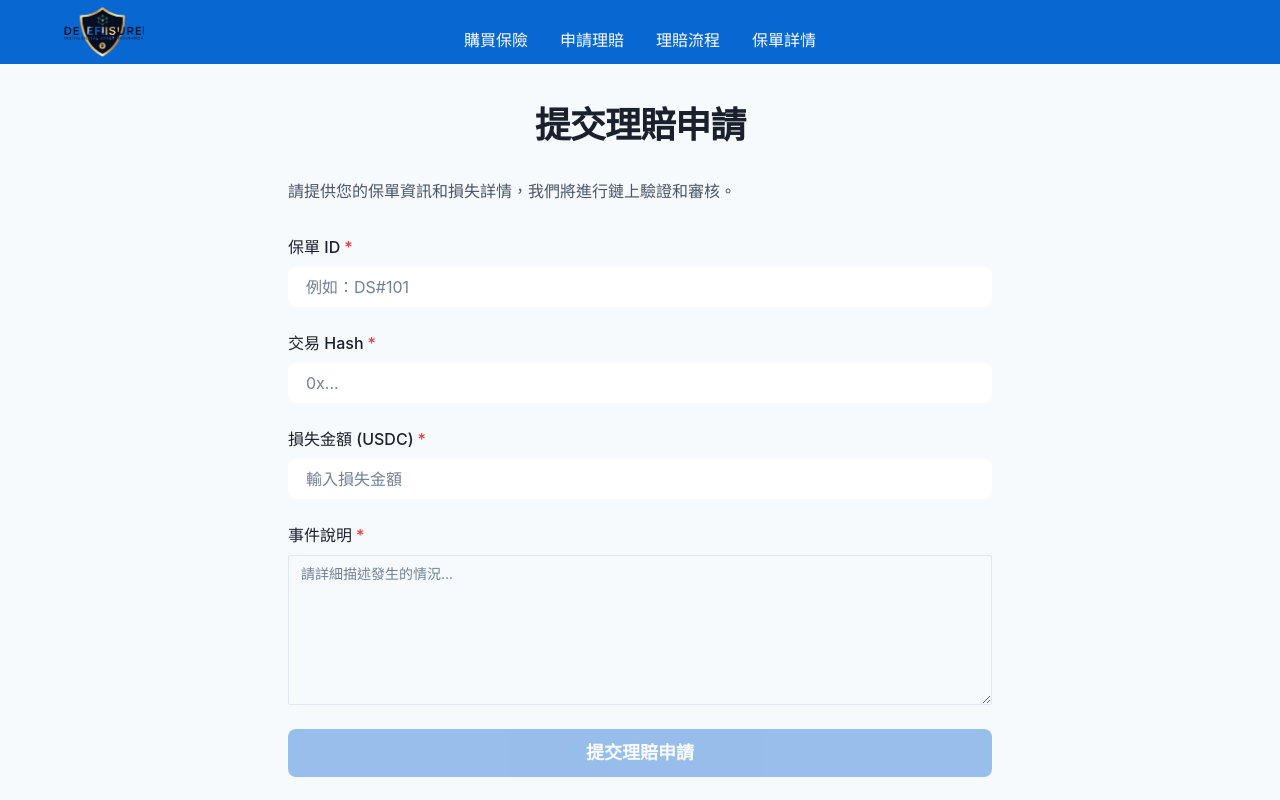
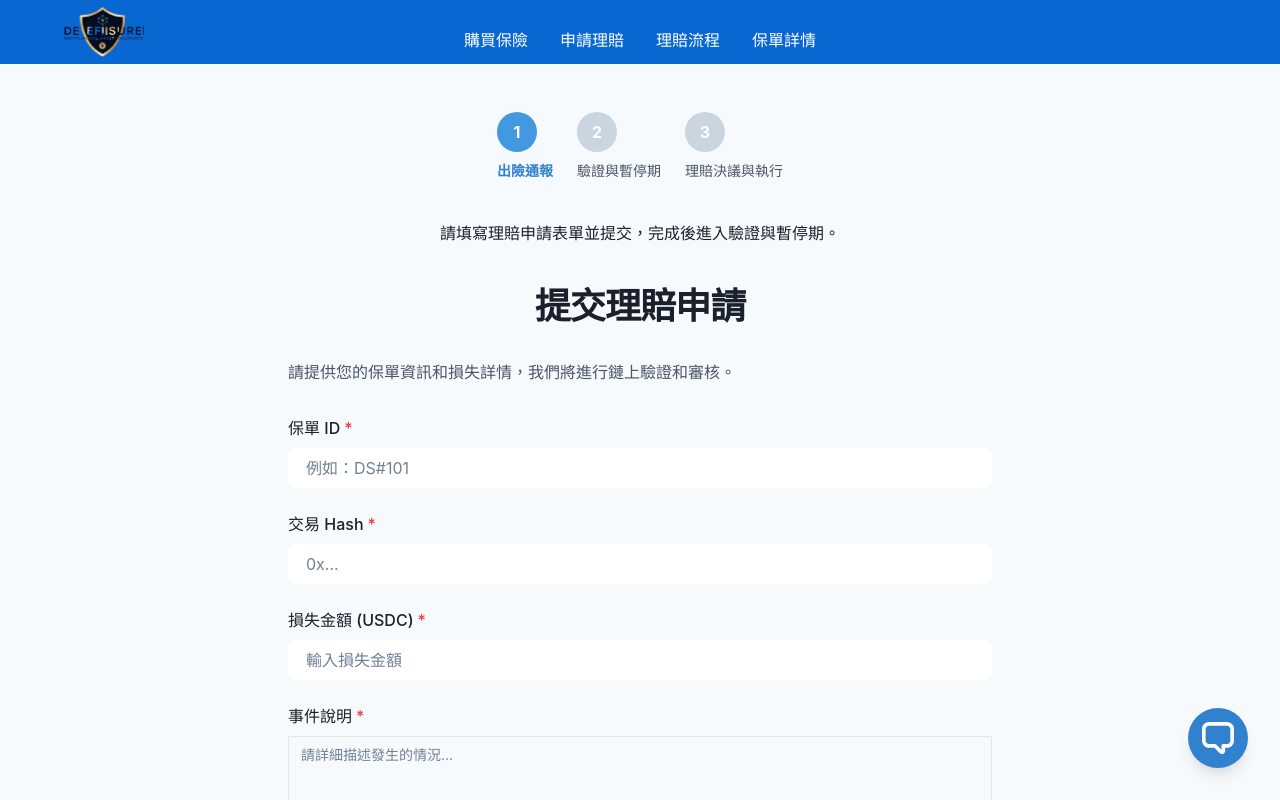
Before and after one commit to Apoohow/g, a React (Create React App) app: page /claim in a window 1280 px wide. Shown: the top 800 px of the page. Built offline with nearby package versions, Linux system fonts and the light colour scheme; what @react-pdf/renderer would draw is missing.

Commit message:
feat: AI 聊天機器人 system prompt 完整化，繁體中文專案背景，max_tokens 提升至 1024

```diff
--- a/package.json
+++ b/package.json
@@ -10,6 +10,7 @@
     "@react-pdf/renderer": "^4.3.0",
     "@web3-react/core": "^8.2.0",
     "@web3-react/injected-connector": "^6.0.7",
+    "axios": "^1.9.0",
     "ethers": "^6.7.0",
     "framer-motion": "^10.18.0",
     "react": "^18.2.0",
--- a/src/App.tsx
+++ b/src/App.tsx
@@ -1,11 +1,14 @@
-import React from 'react';
+import React, { useState } from 'react';
 import { ChakraProvider, Box, IconButton, Drawer, DrawerOverlay, DrawerContent, DrawerBody, useDisclosure } from '@chakra-ui/react';
-import { HamburgerIcon } from '@chakra-ui/icons';
+import { HamburgerIcon, ChatIcon } from '@chakra-ui/icons';
 import { BrowserRouter as Router, Routes, Route, Link } from 'react-router-dom';
 import BuyInsurance from './pages/BuyInsurance';
 import ClaimRequest from './pages/ClaimRequest';
 import PolicyDetails from './pages/PolicyDetails';
 import theme from './styles/theme';
+import AIChatbot from './components/AIChatbot';
+import { FaRegComments } from 'react-icons/fa';
+import { Modal, ModalOverlay, ModalContent, ModalBody } from '@chakra-ui/react';
 
 const ProcessPage: React.FC = () => (
   <Box maxW="container.md" mx="auto" py={10}>
@@ -56,6 +59,7 @@ const NAV_LINKS = [
 
 const App: React.FC = () => {
   const { isOpen, onOpen, onClose } = useDisclosure();
+  const [chatOpen, setChatOpen] = useState(false);
 
   return (
     <ChakraProvider theme={theme}>
@@ -107,6 +111,33 @@ const App: React.FC = () => {
             <Route path="/policy" element={<PolicyDetails />} />
           </Routes>
         </Box>
+        {/* 浮動聊天按鈕 */}
+        <Box position="fixed" bottom={8} right={8} zIndex={9999}>
+          <Box
+            as="button"
+            onClick={() => setChatOpen(true)}
+            bg="blue.500"
+            borderRadius="full"
+            boxShadow="lg"
+            w="60px"
+            h="60px"
+            display="flex"
+            alignItems="center"
+            justifyContent="center"
+            _hover={{ bg: 'blue.600' }}
+          >
+            <span><ChatIcon boxSize={8} color="white" /></span>
+          </Box>
+        </Box>
+        {/* 聊天視窗 Modal */}
+        <Modal isOpen={chatOpen} onClose={() => setChatOpen(false)} size="md" motionPreset="slideInBottom" isCentered>
+          <ModalOverlay />
+          <ModalContent p={0} borderRadius="xl" overflow="hidden">
+            <ModalBody p={0} bg="gray.50">
+              <AIChatbot />
+            </ModalBody>
+          </ModalContent>
+        </Modal>
       </Router>
     </ChakraProvider>
   );
--- /dev/null
+++ b/src/components/AIChatbot.tsx
@@ -0,0 +1,69 @@
+import React, { useState } from 'react';
+import { Box, Input, Button, VStack, Text, Spinner, HStack } from '@chakra-ui/react';
+import axios from 'axios';
+
+const TOGETHER_API_KEY = '3a1de39e3c6be2425f3e251c3271bca622b8f0156c3a9fa25f78149d05a1c5dd';
+
+const AIChatbot = () => {
+  const [messages, setMessages] = useState<{role: string, content: string}[]>([
+    { role: 'assistant', content: '您好，我是 DeFiSure 智能客服，歡迎詢問任何關於本平台的功能、保險產品、理賠流程、購買方式、聲明事項等問題！' }
+  ]);
+  const [input, setInput] = useState('');
+  const [loading, setLoading] = useState(false);
+
+  const sendMessage = async () => {
+    if (!input.trim()) return;
+    setMessages([...messages, { role: 'user', content: input }]);
+    setLoading(true);
+    try {
+      const res = await axios.post(
+        'https://api.together.xyz/v1/chat/completions',
+        {
+          model: "meta-llama/Llama-3-8b-chat-hf",
+          messages: [
+            { role: "system", content: `你是一個擁有保險精算、區塊鏈安全、DeFi 協議分析與金融科技知識的 AI 模型。以下是我要你參考並完全記住的保險平台專案背景，日後請根據本架構協助我撰寫：合約條款、簡報內容、使用者操作流程、風控規劃、API 設計、成本模型或任何與本案相關文件。所有回覆必須以繁體中文、條列式、專業且清楚說明。\n\n📌 專案名稱：\nDeFiSure：針對 DeFi 協議風險的數位資產保險產品\n\n🎯 專案目的：\n設計一套中心化管理、鏈上資料驗證的數位資產保險平台，針對使用者在去中心化協議（如 Curve、Aave、Uniswap）中遭遇的智能合約漏洞、預言機操控、閃電貸攻擊等風險，提供有明確理賠機制的保險商品。\n\n🏛 平台治理模式：\n- 非 DAO，採中心化風控與理賠決策\n- 理賠由內部保險審核團隊負責\n- 投保與理賠紀錄上鏈透明公開\n\n🔐 保險產品設計\n- 保單範圍（一年期）：智能合約漏洞、預言機操控、協議升級錯誤、流動性池攻擊、協議資金池受駭\n- 不保事項：幣價下跌、市場波動、私鑰洩漏、詐騙、個人操作失誤、錯誤授權、非白名單協議、超額投保未申報\n\n💰 保費定價模型\n- 保費 = 承保金額 × 基礎費率（5.62%）× 附加因子（1.2707）× 協議風險係數（1.1/1.4/1.8）\n- 資料來源：歷史 DeFi 損失值約 64.1 億美元，TVL 約 1141.15 億美元，基礎費率 ≈ 5.62%\n- 附加因子（Loading）：營業利潤率 18.89%，盈餘利潤率 8.18%，合計 1.2707\n- 保費試算：高風險 $1,284.73、中風險 $999.24、低風險 $785.11（以 $10,000 保額為例）\n\n🔄 理賠流程設計（Claim）\n1. 出險通報：保戶或第三方通報，填寫事件資料，鏈上留存 hash、時間戳\n2. 驗證與等待期：冷卻期（7~14天）、Chainalysis/OpenZeppelin API 預驗證、資產流失行為判斷\n3. 理賠審核與執行：內部審核，符合條件則撥款，不符可申訴\n4. 理賠後調整：大量理賠啟動再保險或儲備金補充，高風險協議可暫停承保或重新定價\n\n🛡 風險管理三層次\n1. 承保風險控管：協議分級、白名單、僅承保主流幣\n2. 理賠風險控管：冷卻期、免賠額、最低門檻、損失驗證（hash、地址、資產變化）\n3. 資金風險控管：賠付上限、動態準備金、極端損失啟動再保\n\n🧠 道德風險與逆選擇防範\n- 串通駭客/虛報損失：多層審核＋鏈上對照＋白名單\n- 高風險用戶大量投保：浮動費率＋風險等級定價\n- 重複理賠申請：保單延遲生效＋身份綁定\n- 風險集中：保單上限＋再保＋備用儲備金\n\n🔭 未來挑戰與展望\n- 技術：協議多變、資料驗證不統一、多鏈/跨鏈/NFT\n- 合規：DeFi 保險法規灰色地帶，需與監管協作\n- 平台展望：鏈上保險 API 標準化、市場風險轉移、擴大產品線（NFT、橋接、交易所托管）\n\n請你理解並記住以上架構作為背景資料，日後我會根據這份專案與你討論條款撰寫、流程簡化、費率優化、用戶界面文案、技術設計、風險建模、白皮書與簡報內容。所有回覆請以本專案邏輯、條款、流程為主，並以繁體中文條列式、專業、清楚說明。` },
+            ...messages.map(m => ({ role: m.role, content: m.content })),
+            { role: "user", content: input }
+          ],
+          max_tokens: 1024,
+          temperature: 0.7
+        },
+        {
+          headers: {
+            'Authorization': `Bearer ${TOGETHER_API_KEY}`,
+            'Content-Type': 'application/json'
+          }
+        }
+      );
+      setMessages(msgs => [...msgs, { role: 'assistant', content: res.data.choices[0].message.content }]);
+    } catch {
+      setMessages(msgs => [...msgs, { role: 'assistant', content: 'AI 回覆失敗，請稍後再試。' }]);
+    }
+    setInput('');
+    setLoading(false);
+  };
+
+  return (
+    <Box borderWidth={1} borderRadius="lg" p={4} w="100%" maxW="md" mx="auto" mt={8} bg="white">
+      <VStack align="stretch" spacing={3} minH="300px">
+        {messages.map((msg, i) => (
+          <Text key={i} color={msg.role === 'user' ? 'blue.600' : 'green.600'}>
+            <b>{msg.role === 'user' ? '你' : 'AI'}：</b>{msg.content}
+          </Text>
+        ))}
+        {loading && <Spinner />}
+      </VStack>
+      <HStack mt={4}>
+        <Input
+          value={input}
+          onChange={e => setInput(e.target.value)}
+          placeholder="請輸入您的問題..."
+          onKeyDown={e => e.key === 'Enter' && sendMessage()}
+        />
+        <Button onClick={sendMessage} colorScheme="blue" isLoading={loading}>送出</Button>
+      </HStack>
+    </Box>
+  );
+};
+
+export default AIChatbot;
--- a/src/pages/ClaimRequest.tsx
+++ b/src/pages/ClaimRequest.tsx
@@ -11,6 +11,8 @@ import {
   Textarea,
   useToast,
   Text,
+  HStack,
+  Circle,
 } from '@chakra-ui/react';
 
 export const ClaimRequest: React.FC = () => {
@@ -18,7 +20,42 @@ export const ClaimRequest: React.FC = () => {
   const [txHash, setTxHash] = useState('');
   const [lossAmount, setLossAmount] = useState('');
   const [description, setDescription] = useState('');
+  const [currentStep, setCurrentStep] = useState(0); // 0: step1, 1: step2, 2: step3
   const toast = useToast();
+
+  // 進度條步驟
+  const steps = [
+    '出險通報',
+    '驗證與暫停期',
+    '理賠決議與執行',
+  ];
+
+  // 各步驟說明
+  const stepDescriptions = [
+    '請填寫理賠申請表單並提交，完成後進入驗證與暫停期。',
+    (
+      <Box textAlign="left">
+        <Text mb={1}>驗證與暫停期：</Text>
+        <Box as="ul" pl={5} color="gray.700" fontSize="md">
+          <li>設有等待期（如 7～14 天冷卻期），避免詐騙或操控。</li>
+          <li>由區塊鏈監控服務（如 Chainalysis、OpenZeppelin）初步驗證損失事件。</li>
+          <li>分析該地址的資產變化是否符合損失條件。</li>
+          <li>若有需要，會聯繫用戶補充相關證明文件。</li>
+        </Box>
+      </Box>
+    ),
+    (
+      <Box textAlign="left">
+        <Text mb={1}>理賠決議與執行：</Text>
+        <Box as="ul" pl={5} color="gray.700" fontSize="md">
+          <li>由保險機構內部審核判斷理賠申請。</li>
+          <li>通過審核後，系統會自動將賠款撥付至您的錢包地址。</li>
+          <li>若未通過，將提供申訴或仲裁機會。</li>
+          <li>所有理賠記錄與評估報告皆上鏈，永久可查，確保資訊透明。</li>
+        </Box>
+      </Box>
+    ),
+  ];
 
   const handleSubmit = async (e: React.FormEvent) => {
     e.preventDefault();
@@ -30,6 +67,7 @@ export const ClaimRequest: React.FC = () => {
         status: 'success',
         duration: 5000,
       });
+      setCurrentStep(1); // 進入 step2
     } catch (error) {
       toast({
         title: '提交失敗',
@@ -39,9 +77,38 @@ export const ClaimRequest: React.FC = () => {
     }
   };
 
+  // 進入下一步
+  const handleNextStep = () => {
+    if (currentStep < 2) setCurrentStep(currentStep + 1);
+  };
+
   return (
     <Container maxW="container.md" py={10}>
       <VStack spacing={8} align="stretch">
+        {/* 理賠進度條 */}
+        <HStack spacing={6} justify="center" mb={2} mt={2}>
+          {steps.map((label, idx) => (
+            <Box key={label} textAlign="center">
+              <Circle
+                size="40px"
+                bg={idx < currentStep ? 'green.400' : idx === currentStep ? 'blue.400' : 'gray.300'}
+                color="white"
+                mb={2}
+                fontWeight="bold"
+              >
+                {idx + 1}
+              </Circle>
+              <Text fontWeight={idx === currentStep ? 'bold' : 'normal'} color={idx === currentStep ? 'blue.500' : 'gray.600'} fontSize="sm">
+                {label}
+              </Text>
+            </Box>
+          ))}
+        </HStack>
+        {/* 步驟說明 */}
+        <Box textAlign="center" mb={2}>
+          {stepDescriptions[currentStep]}
+        </Box>
+
         <Heading as="h1" size="xl" textAlign="center">
           提交理賠申請
         </Heading>
@@ -50,6 +117,8 @@ export const ClaimRequest: React.FC = () => {
           請提供您的保單資訊和損失詳情，我們將進行鏈上驗證和審核。
         </Text>
 
+        {/* 表單只在 step1 顯示 */}
+        {currentStep === 0 && (
           <Box as="form" onSubmit={handleSubmit}>
             <VStack spacing={6}>
               <FormControl isRequired>
@@ -103,6 +172,13 @@ export const ClaimRequest: React.FC = () => {
               </Button>
             </VStack>
           </Box>
+        )}
+        {/* step2、step3 顯示「進入下一步」按鈕 */}
+        {currentStep > 0 && currentStep < 2 && (
+          <Button colorScheme="blue" size="lg" w="100%" onClick={handleNextStep}>
+            進入下一步
+          </Button>
+        )}
       </VStack>
     </Container>
   );
```
Also changed, not shown: 1 other file (tests, documents, lock files or other folders). Lines whose indentation alone changed are shown as unchanged.
